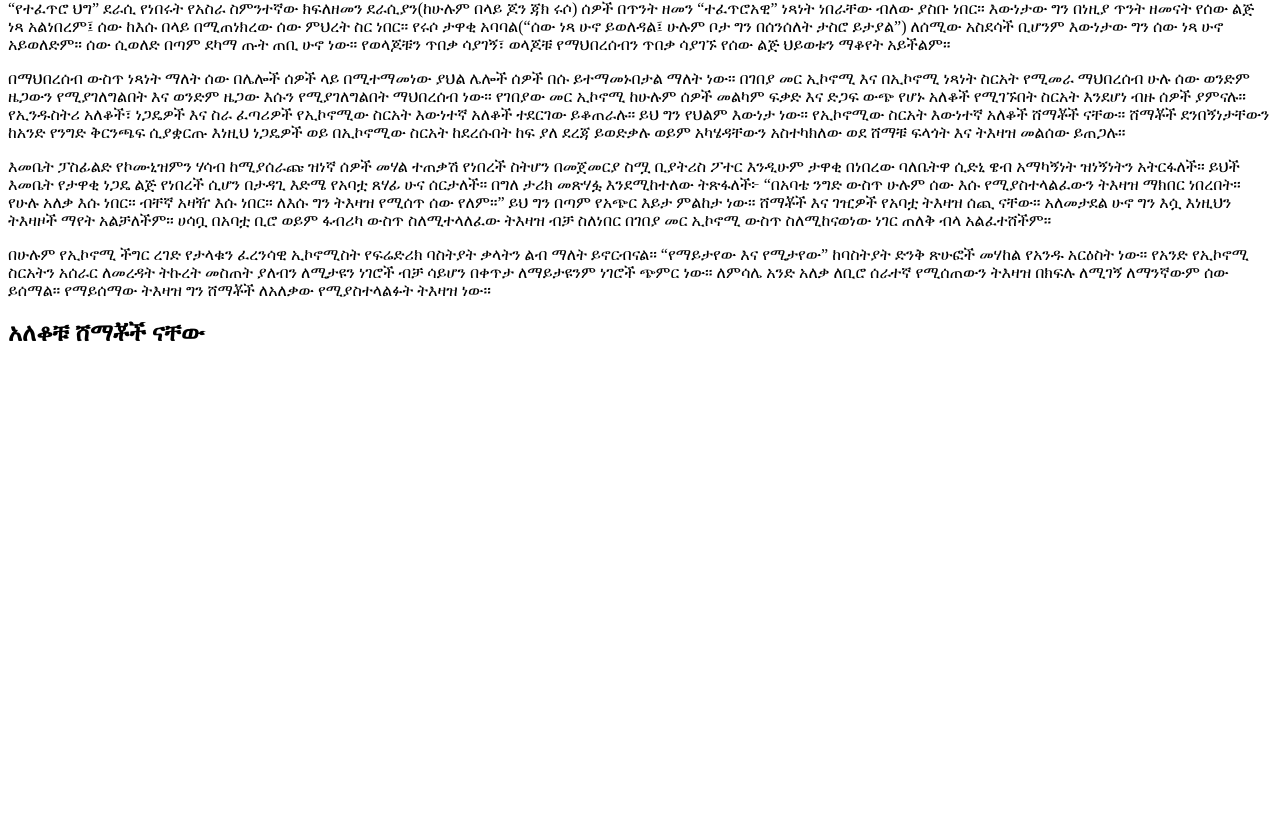
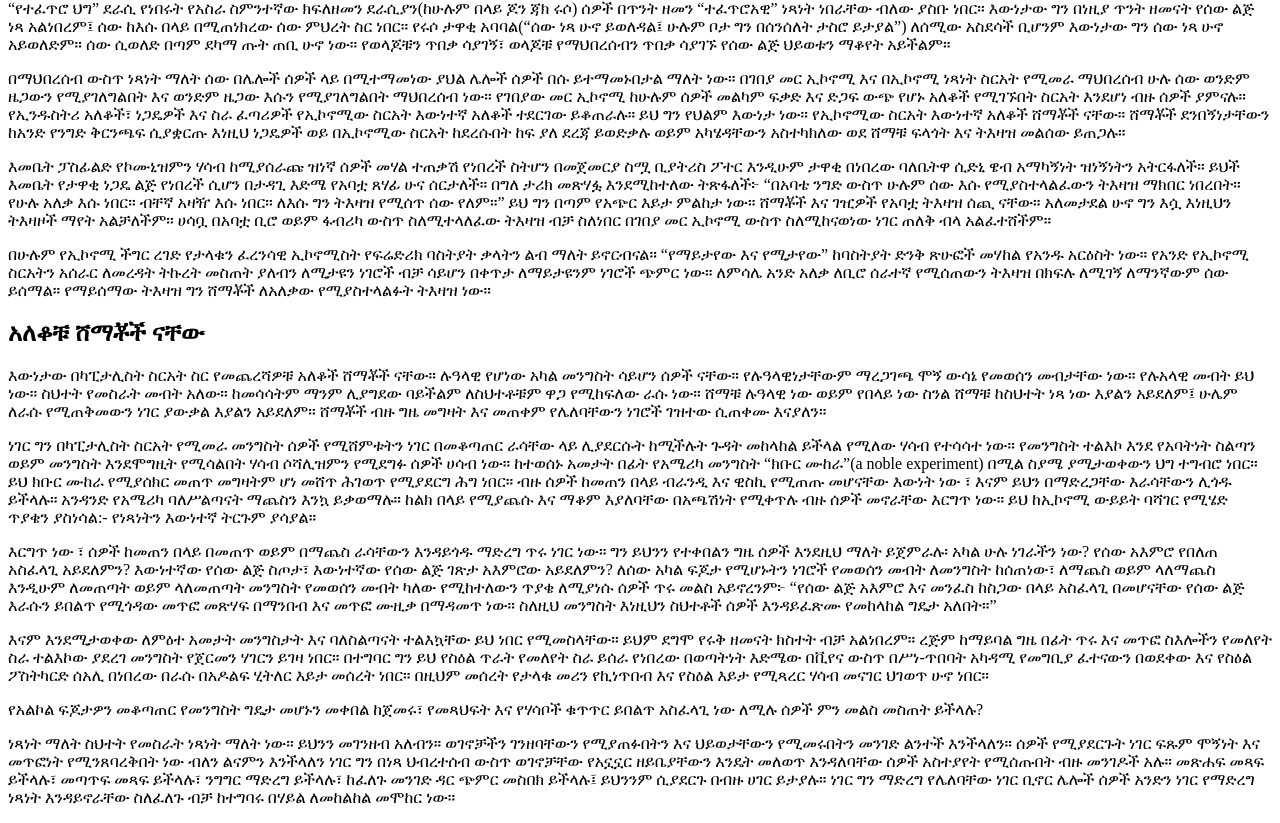
Before and after one commit to mickykebe/book-economic-policy-thoughts-for-today-and-tomorrow, a Next.js app: page /socialism in a window 1280 px wide. Shown: the part 569-1392 px from the top of the page. Before the commit the page ends 936 px from the top, so only its background shows below. Built offline with nearby package versions, Linux system fonts and the light colour scheme.

Commit message:
socalism wip

```diff
--- a/pages/socialism.mdx
+++ b/pages/socialism.mdx
@@ -23,3 +23,15 @@
 በሁሉም የኢኮኖሚ ችግር ረገድ የታላቁን ፈረንሳዊ ኢኮኖሚስት የፍሬድሪክ ባስትያት ቃላትን ልብ ማለት ይኖርብናል። “የማይታየው እና የሚታየው” ከባስትያት ድንቅ ጽሁፎች መሃከል የአንዱ አርዕስት ነው። የአንድ የኢኮኖሚ ስርአትን አሰራር ለመረዳት ትኩረት መስጠት ያለብን ለሚታዩን ነገሮች ብቻ ሳይሆን በቀጥታ ለማይታዩንም ነገሮች ጭምር ነው። ለምሳሌ አንድ አለቃ ለቢሮ ሰራተኛ የሚሰጠውን ትእዛዝ በክፍሉ ለሚገኝ ለማንኛውም ሰው ይሰማል። የማይሰማው ትእዛዝ ግን ሸማቾች ለአለቃው የሚያስተላልፉት ትእዛዝ ነው።
 
 ## አለቆቹ ሸማቾች ናቸው
+
+እውነታው በካፒታሊስት ስርአት ስር የመጨረሻዎቹ አለቆች ሸማቾች ናቸው። ሉዓላዊ የሆነው አካል መንግስት ሳይሆን ሰዎች ናቸው። የሉዓላዊነታቸውም ማረጋገጫ ሞኝ ውሳኔ የመወሰን መብታቸው ነው። የሉአላዊ መብት ይህ ነው። ስህተት የመስራት መብት አለው። ከመሳሳትም ማንም ሊያግደው ባይችልም ለስህተቶቹም ዋጋ የሚከፍለው ራሱ ነው። ሸማቹ ሉዓላዊ ነው ወይም የበላይ ነው ስንል ሸማቹ ከስህተት ነጻ ነው እያልን አይደለም፤ ሁሌም ለራሱ የሚጠቅመውን ነገር ያውቃል እያልን አይደለም። ሸማቾች ብዙ ግዜ መግዛት እና መጠቀም የሌለባቸውን ነገሮች ገዝተው ሲጠቀሙ እናያለን።
+
+ነገር ግን በካፒታሊስት ስርአት የሚመራ መንግስት ሰዎች የሚሸምቱትን ነገር በመቆጣጠር ራሳቸው ላይ ሊያደርሱት ከሚችሉት ጉዳት መከላከል ይችላል የሚለው ሃሳብ የተሳሳተ ነው። የመንግስት ተልእኮ እንደ የአባትነት ስልጣን ወይም መንግስት እንደሞግዚት የሚሳልበት ሃሳብ ሶሻሊዝምን የሚደግፉ ሰዎች ሀሳብ ነው። ከተወሰኑ አመታት በፊት የአሜሪካ መንግስት “ክቡር ሙከራ”(a noble experiment) በሚል ስያሜ ያሚታወቀውን ህግ ተግብሮ ነበር። ይህ ክቡር ሙከራ የሚያሰክር መጠጥ መግዛትም ሆነ መሸጥ ሕገወጥ የሚያደርግ ሕግ ነበር። ብዙ ሰዎች ከመጠን በላይ ብራንዲ እና ዊስኪ የሚጠጡ መሆናቸው እውነት ነው ፣ እናም ይህን በማድረጋቸው እራሳቸውን ሊጎዱ ይችላሉ። አንዳንድ የአሜሪካ ባለሥልጣናት ማጨስን እንኳ ይቃወማሉ። ከልክ በላይ የሚያጨሱ እና ማቆም እያለባቸው በአጫሽነት የሚቀጥሉ ብዙ ሰዎች መኖራቸው እርግጥ ነው። ይህ ከኢኮኖሚ ውይይት ባሻገር የሚሄድ ጥያቄን ያስነሳል:- የነጻነትን እውነተኛ ትርጉም ያሳያል።
+
+እርግጥ ነው ፣ ሰዎች ከመጠን በላይ በመጠጥ ወይም በማጨስ ራሳቸውን እንዳይጎዱ ማድረግ ጥሩ ነገር ነው። ግን ይህንን የተቀበልን ግዜ ሰዎች እንደዚህ ማለት ይጀምራሉ፡ አካል ሁሉ ነገራችን ነው? የሰው አእምሮ የበለጠ አስፈላጊ አይደለምን? እውነተኛው የሰው ልጅ ስጦታ፣ እውነተኛው የሰው ልጅ ገጽታ አእምሮው አይደለምን? ለሰው አካል ፍጆታ የሚሆኑትን ነገሮች የመወሰን መብት ለመንግስት ከሰጠነው፣ ለማጨስ ወይም ላለማጨስ እንዲሁም ለመጠጣት ወይም ላለመጠጣት መንግስት የመወሰን መብት ካለው የሚከተለውን ጥያቄ ለሚያነሱ ሰዎች ጥሩ መልስ አይኖረንም፦ “የሰው ልጅ አእምሮ እና መንፈስ ከስጋው በላይ አስፈላጊ በመሆናቸው የሰው ልጅ እራሱን ይበልጥ የሚጎዳው መጥፎ መጽሃፍ በማንበብ እና መጥፎ ሙዚቃ በማዳመጥ ነው። ስለዚህ መንግስት እነዚህን ስህተቶች ሰዎች እንዳይፈጽሙ የመከላከል ግዴታ አለበት።”
+
+እናም እንደሚታወቀው ለምዕተ አመታት መንግስታት እና ባለስልጣናት ተልእኳቸው ይህ ነበር የሚመስላቸው። ይህም ደግሞ የሩቅ ዘመናት ክስተት ብቻ አልነበረም። ረጅም ከማይባል ግዜ በፊት ጥሩ እና መጥፎ ስእሎችን የመለየት ስራ ተልእኮው ያደረገ መንግስት የጀርመን ሃገርን ይገዛ ነበር። በተግባር ግን ይህ የስዕል ጥራት የመለየት ስራ ይሰራ የነበረው በወጣትነት እድሜው በቪየና ውስጥ በሥነ-ጥበባት አካዳሚ የመግቢያ ፈተናውን በወደቀው እና የስዕል ፖስትካርድ ሰአሊ በነበረው በራሱ በአዶልፍ ሂትለር እይታ መሰረት ነበር። በዚህም መሰረት የታላቁ መሪን የኪነጥበብ እና የስዕል እይታ የሚጻረር ሃሳብ መናገር ህገወጥ ሁኖ ነበር።
+
+የአልኮል ፍጆታዎን መቆጣጠር የመንግስት ግዴታ መሆኑን መቀበል ከጀመሩ፣ የመጻህፍት እና የሃሳቦች ቁጥጥር ይበልጥ አስፈላጊ ነው ለሚሉ ሰዎች ምን መልስ መስጠት ይችላሉ?
+
+ነጻነት ማለት ስህተት የመስራት ነጻነት ማለት ነው። ይህንን መገንዘብ አለብን። ወገኖቻችን ገንዘባቸውን የሚያጠፉበትን እና ህይወታቸውን የሚመሩበትን መንገድ ልንተች እንችላለን። ሰዎች የሚያደርጉት ነገር ፍጹም ሞኝነት እና መጥፎነት የሚንጸባረቅበት ነው ብለን ልናምን እንችላለን ነገር ግን በነጻ ህብረተሰብ ውስጥ ወገኖቻቸው የአኗኗር ዘይቤያቸውን እንዴት መለወጥ እንዳለባቸው ሰዎች አስተያየት የሚሰጡበት ብዙ መንገዶች አሉ። መጽሐፍ መጻፍ ይችላሉ፣ መጣጥፍ መጻፍ ይችላሉ፣ ንግግር ማድረግ ይችላሉ፣ ከፈለጉ መንገድ ዳር ጭምር መስበክ ይችላሉ፤ ይህንንም ሲያደርጉ በብዙ ሀገር ይታያሉ። ነገር ግን ማድረግ የሌለባቸው ነገር ቢኖር ሌሎች ሰዎች አንድን ነገር የማድረግ ነጻነት እንዳይኖራቸው ስለፈለጉ ብቻ ከተግባሩ በሃይል ለመከልከል መሞከር ነው።
```
